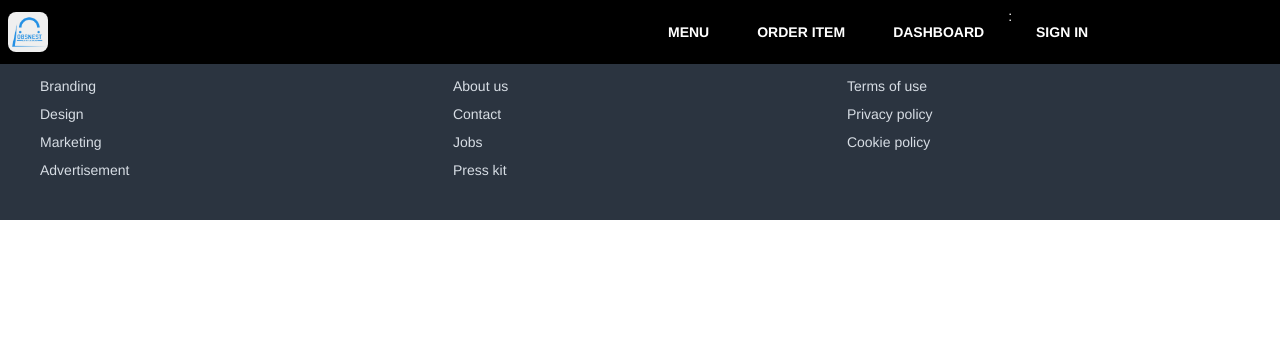
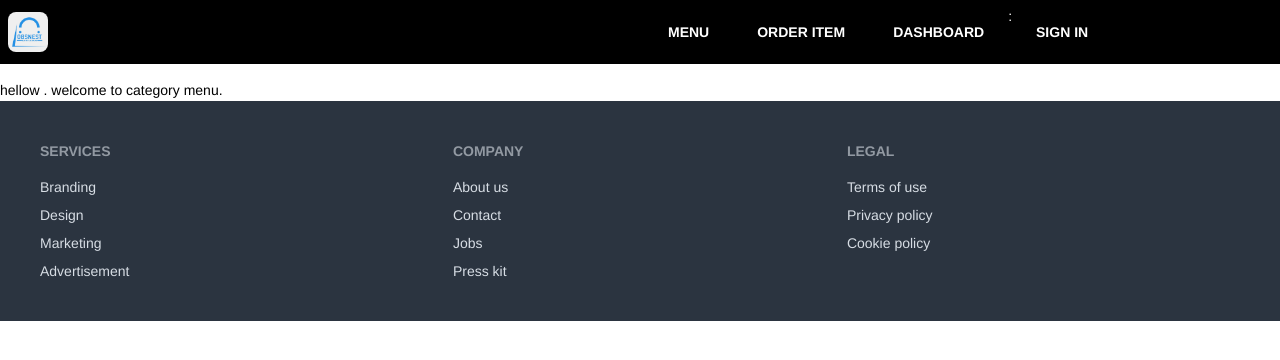
Before and after one commit to sadakatsrabon/Obsnest-MarketPlace, a React (Vite) app: page /category in a window 1280 px wide. Shown: the top 360 px of the page. Built offline with nearby package versions, Linux system fonts and the light colour scheme.

Commit message:
Start style

```diff
--- a/src/pages/Home/Category/CategoryMenu.jsx
+++ b/src/pages/Home/Category/CategoryMenu.jsx
@@ -8,8 +8,8 @@ const CategoryMenu = () => {
         <div>
             <Helmet>
                 <title>Obsnet Category</title>
-                <h2>hellow . welcome to category menu.</h2>
             </Helmet>
+            <h2 className='pt-20'>hellow . welcome to category menu.</h2>
         </div>
     );
 };
```
